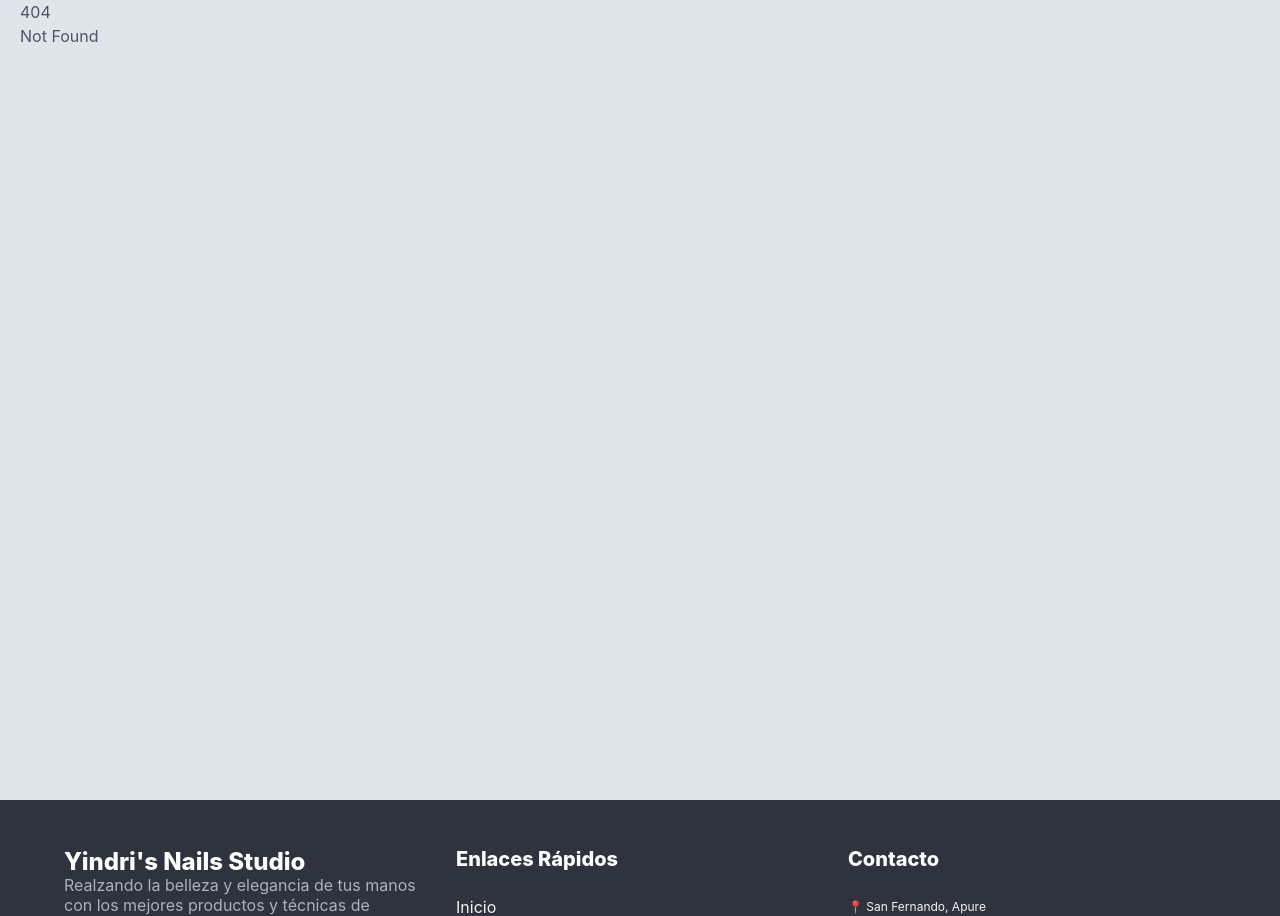
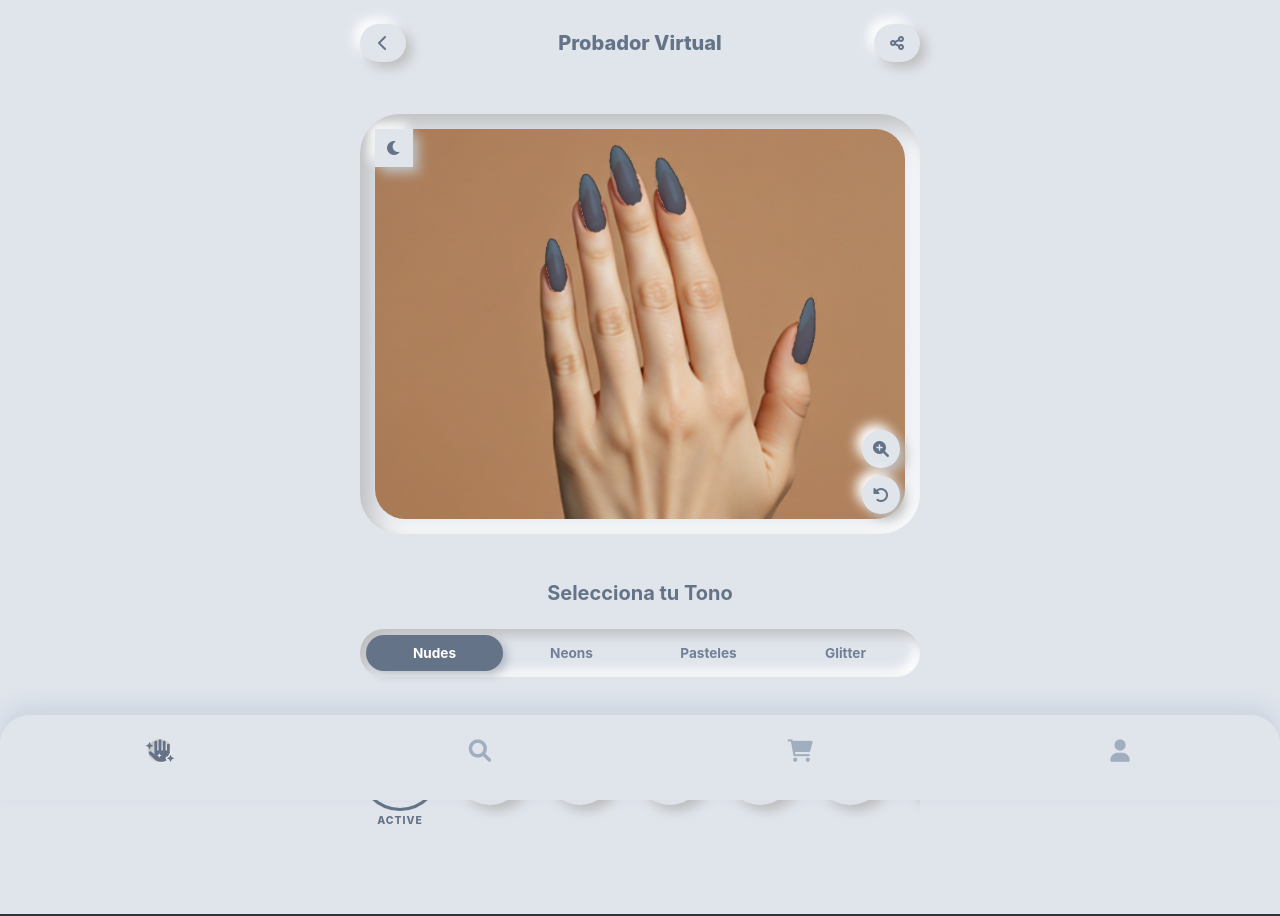
Before and after one commit to Uriell77/YNails, a SvelteKit app: page /probador in a window 1280 px wide. Before the commit this address had no page. Shown: the top 916 px of the page. Built offline with nearby package versions, Linux system fonts and the light colour scheme.

Commit message:
YNails_probador

```diff
--- /dev/null
+++ b/src/routes/probador/+page.svelte
@@ -0,0 +1,343 @@
+
+			<script>
+				/* Svelte 5 - Lógica con Runes */
+        let selectedCategory = $state('Nudes');
+				let selectedColor = $state('#647387');
+				let isDarkMode = $state(false);
+				const categories = ['Nudes', 'Neons', 'Pasteles', 'Glitter'];
+				const colors = [
+					'#647387',
+					'#E5989B',
+					'#B5838D',
+					'#957DAD',
+					'#7D9D9C',
+					'#F9D949',
+					'#F48484',
+					'#F4B183',
+					'#BDCDD6',
+					'#2D3436'
+				];
+				function selectColor(color) {
+					selectedColor = color;
+				}
+			</script>
+			<!-- Importación de Bulma e Iconos -->
+			<link
+				rel="stylesheet"
+				href="https://cdnjs.cloudflare.com/ajax/libs/font-awesome/6.0.0/css/all.min.css"
+			/>
+
+
+
+
+<div class="p-8">
+	<div class="columns is-centered is-multiline is-vcentered">
+		<div class="column is-full-mobile is-6-desktop is-half-tablet">
+			<div class="try-on-page">
+				<!-- Header Superior -->
+				<header class="level is-mobile px-5 pt-5 pb-2">
+					<div class="level-left">
+						<button class="button is-rounded nm-btn-circle" onclick={() => window.history.back()}>
+							<span class="icon is-small"><i class="fas fa-chevron-left"></i></span>
+						</button>
+					</div>
+					<div class="level-item">
+						<h1 class="title is-5 has-text-centered brand-color">Probador Virtual</h1>
+					</div>
+					<div class="level-right">
+						<button class="button is-rounded nm-btn-circle">
+							<span class="icon is-small"><i class="fas fa-share-alt"></i></span>
+						</button>
+					</div>
+				</header>
+
+
+
+				<main class="px-5">
+					<!-- Contenedor de la Mano (Visualizador) -->
+					<div class="image-showcase nm-inset-frame mb-6">
+						<button
+							class="theme-toggle nm-btn-circle small"
+							onclick={() => (isDarkMode = !isDarkMode)}
+						>
+							<span class="icon is-small"><i class="fas fa-moon"></i></span>
+						</button>
+						<div class="hand-wrapper">
+							<img src="/hand-model.png" alt="Hand Model" class="hand-img " />
+							<!-- Capa de color de uñas (simulada con filtros o máscara) -->
+							<div class="nails-overlay" style="background-color: {selectedColor};"></div>
+						</div>
+						<div class="floating-controls">
+							<button class="button is-rounded nm-btn-circle small mb-2">
+								<span class="icon is-small"><i class="fas fa-search-plus"></i></span>
+							</button>
+							<button class="button is-rounded nm-btn-circle small">
+								<span class="icon is-small"><i class="fas fa-undo-alt"></i></span>
+							</button>
+						</div>
+					</div>
+					<!-- Selector de Tono -->
+					<div class="has-text-centered mb-5">
+						<h2 class="title is-5 brand-color font-bold">Selecciona tu Tono</h2>
+					</div>
+					<!-- Segmented Control (Tabs) -->
+					<div class="tabs-container nm-inset-tabs mb-6">
+						{#each categories as cat}
+							<button
+								class="tab-item {selectedCategory === cat ? 'active' : ''}"
+								onclick={() => (selectedCategory = cat)}
+							>
+								{cat}
+							</button>
+						{/each}
+					</div>
+					<!-- Grid de Colores Neumórficos -->
+					<div class="colors-scroll">
+						{#each colors as color}
+							<div class="color-item">
+								<button
+									class="color-swatch-container {selectedColor === color ? 'is-active' : ''}"
+									onclick={() => selectColor(color)}
+								>
+									<div class="color-circle" style="background-color: {color}"></div>
+								</button>
+								{#if selectedColor === color}
+									<span class="active-label">ACTIVE</span>
+								{/if}
+							</div>
+						{/each}
+					</div>
+				</main>
+				<!-- Navegación Inferior -->
+				<nav class="bottom-nav nm-card-top">
+					<button class="nav-btn active">
+						<span class="icon nm-inset-icon"><i class="fas fa-hand-sparkles"></i></span>
+					</button>
+					<button class="nav-btn"> <span class="icon"><i class="fas fa-search"></i></span> </button>
+					<button class="nav-btn">
+						<span class="icon"><i class="fas fa-shopping-cart"></i></span>
+					</button>
+					<button class="nav-btn"> <span class="icon"><i class="fas fa-user"></i></span> </button>
+				</nav>
+			</div>
+
+
+
+
+
+			<style>
+
+
+        .nails-overlay {
+  /* 1. Posicionamiento absoluto para cubrir toda la imagen de la mano */
+  position: absolute;
+  top: 0;
+  left: 0;
+  width: 100%;
+  height: 100%;
+
+  /* 2. El color que se aplicará (este cambiará dinámicamente con Svelte) */
+  background-color: #647387;
+
+  /* 3. La Máscara: El secreto para que el color solo se vea en las uñas */
+  /* Debes tener un archivo PNG donde solo las uñas sean opacas y el resto transparente */
+  mask-image: url('/nails-mask.png');
+  -webkit-mask-image: url('/nails-mask.png'); /* Soporte para Safari/Chrome */
+
+  /* 4. Ajustes de la máscara para que coincida con la imagen de fondo */
+  mask-size: cover;
+  -webkit-mask-size: cover;
+  mask-repeat: no-repeat;
+  -webkit-mask-repeat: no-repeat;
+  mask-position: center;
+  -webkit-mask-position: center;
+
+  /* 5. Acabado estético */
+  /* 'multiply' o 'overlay' hacen que el color se mezcle con las sombras reales de la uña */
+  mix-blend-mode: multiply;
+
+  /* Suaviza el cambio de color al seleccionar uno nuevo */
+  transition: background-color 0.3s ease-in-out;
+
+  /* Evita que interfiera con los clics en otros elementos si fuera necesario */
+  pointer-events: none;
+}
+
+
+
+
+				/* --- Configuración y Neumorfismo --- */
+				:global(body) {
+					background-color: #e0e5ec;
+					font-family: 'Inter', sans-serif;
+				}
+				.brand-color {
+					color: #647387 !important;
+				}
+				.font-bold {
+					font-weight: 700;
+				} /* Botones Neumórficos */
+				.nm-btn-circle {
+					background: #e0e5ec;
+					border: none;
+					box-shadow:
+						6px 6px 12px #bebebe,
+						-6px -6px 12px #ffffff;
+					color: #647387;
+					transition: all 0.2s;
+				}
+				.nm-btn-circle.small {
+					width: 38px;
+					height: 38px;
+				}
+				.nm-btn-circle:active {
+					box-shadow:
+						inset 3px 3px 6px #bebebe,
+						inset -3px -3px 6px #ffffff;
+				} /* Marco de la Mano */
+				.nm-inset-frame {
+					background: #e0e5ec;
+					border-radius: 40px;
+					position: relative;
+					box-shadow:
+						inset 10px 10px 20px #bebebe,
+						inset -10px -10px 20px #ffffff;
+					padding: 15px;
+					overflow: hidden;
+					height: 420px;
+				}
+				.hand-wrapper {
+					width: 100%;
+					height: 100%;
+					position: relative;
+				}
+				.hand-img {
+					width: 100%;
+					height: 100%;
+					object-fit: cover;
+					border-radius: 30px;
+				}
+				.theme-toggle {
+					position: absolute;
+					top: 15px;
+					left: 15px;
+					z-index: 5;
+				}
+				.floating-controls {
+					position: absolute;
+					bottom: 20px;
+					right: 20px;
+					display: flex;
+					flex-direction: column;
+					z-index: 5;
+				} /* Tabs (Segmented Control) */
+				.nm-inset-tabs {
+					background: #e0e5ec;
+					border-radius: 50px;
+					display: flex;
+					padding: 6px;
+					box-shadow:
+						inset 6px 6px 12px #bebebe,
+						inset -6px -6px 12px #ffffff;
+				}
+				.tab-item {
+					flex: 1;
+					border: none;
+					background: transparent;
+					padding: 10px;
+					font-size: 0.85rem;
+					font-weight: 700;
+					color: #718096;
+					cursor: pointer;
+					border-radius: 50px;
+				}
+				.tab-item.active {
+					background: #647387;
+					color: white;
+					box-shadow: 4px 4px 10px rgba(100, 115, 135, 0.4);
+				} /* Selector de Colores */
+				.colors-scroll {
+					display: flex;
+					gap: 20px;
+					overflow-x: auto;
+					padding: 10px 5px 30px 5px;
+					scrollbar-width: none;
+				}
+				.colors-scroll::-webkit-scrollbar {
+					display: none;
+				}
+				.color-item {
+					display: flex;
+					flex-direction: column;
+					align-items: center;
+					gap: 8px;
+				}
+				.color-swatch-container {
+					width: 70px;
+					height: 70px;
+					border-radius: 50%;
+					background: #e0e5ec;
+					display: flex;
+					align-items: center;
+					justify-content: center;
+					border: none;
+					box-shadow:
+						6px 6px 12px #bebebe,
+						-6px -6px 12px #ffffff;
+					cursor: pointer;
+				}
+				.color-swatch-container.is-active {
+					box-shadow:
+						0 0 0 3px #e0e5ec,
+						0 0 0 6px #647387;
+				}
+				.color-circle {
+					width: 45px;
+					height: 45px;
+					border-radius: 50%;
+				}
+				.active-label {
+					font-size: 0.65rem;
+					font-weight: 800;
+					color: #647387;
+					letter-spacing: 1px;
+				} /* Bottom Nav */
+				.bottom-nav {
+					position: fixed;
+					bottom: 0;
+					left: 0;
+					right: 0;
+					height: 85px;
+					background: #e0e5ec;
+					display: flex;
+					justify-content: space-around;
+					align-items: center;
+					padding-bottom: 15px;
+					z-index: 10;
+				}
+				.nm-card-top {
+					box-shadow: 0 -10px 20px rgba(163, 177, 198, 0.3);
+					border-radius: 30px 30px 0 0;
+				}
+				.nav-btn {
+					background: none;
+					border: none;
+					color: #a0aec0;
+					font-size: 1.4rem;
+					cursor: pointer;
+				}
+				.nav-btn.active {
+					color: #647387;
+				}
+				.nm-inset-icon {
+					padding: 10px;
+					border-radius: 12px;
+					background: #e0e5ec;
+					box-shadow:
+						inset 4px 4px 8px #bebebe,
+						inset -4px -4px 8px #ffffff;
+				}
+			</style>
+		</div>
+	</div>
+</div>
```
Also changed, not shown: static/hand-model.png (added), static/nails-mask.png (added).
